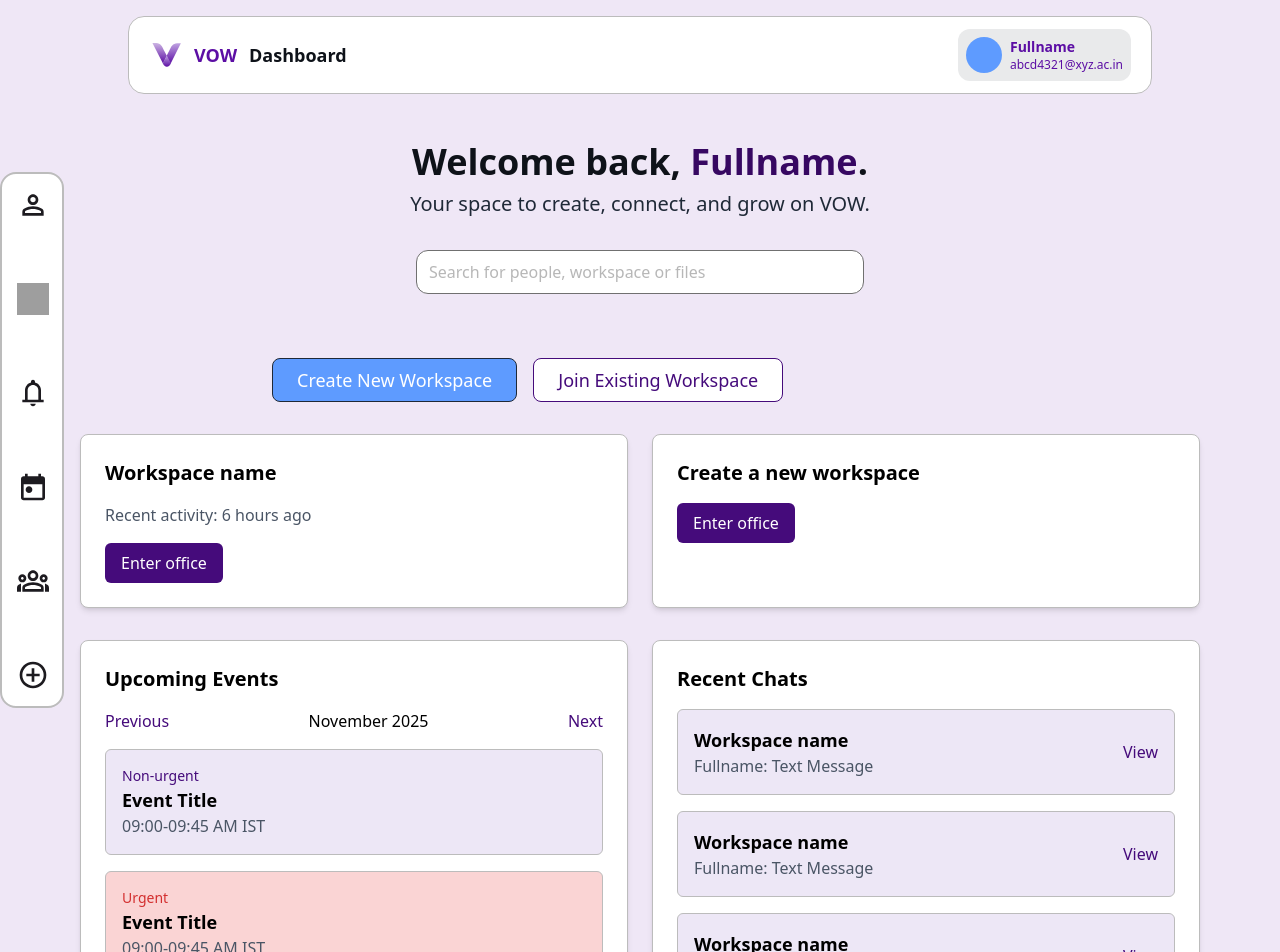
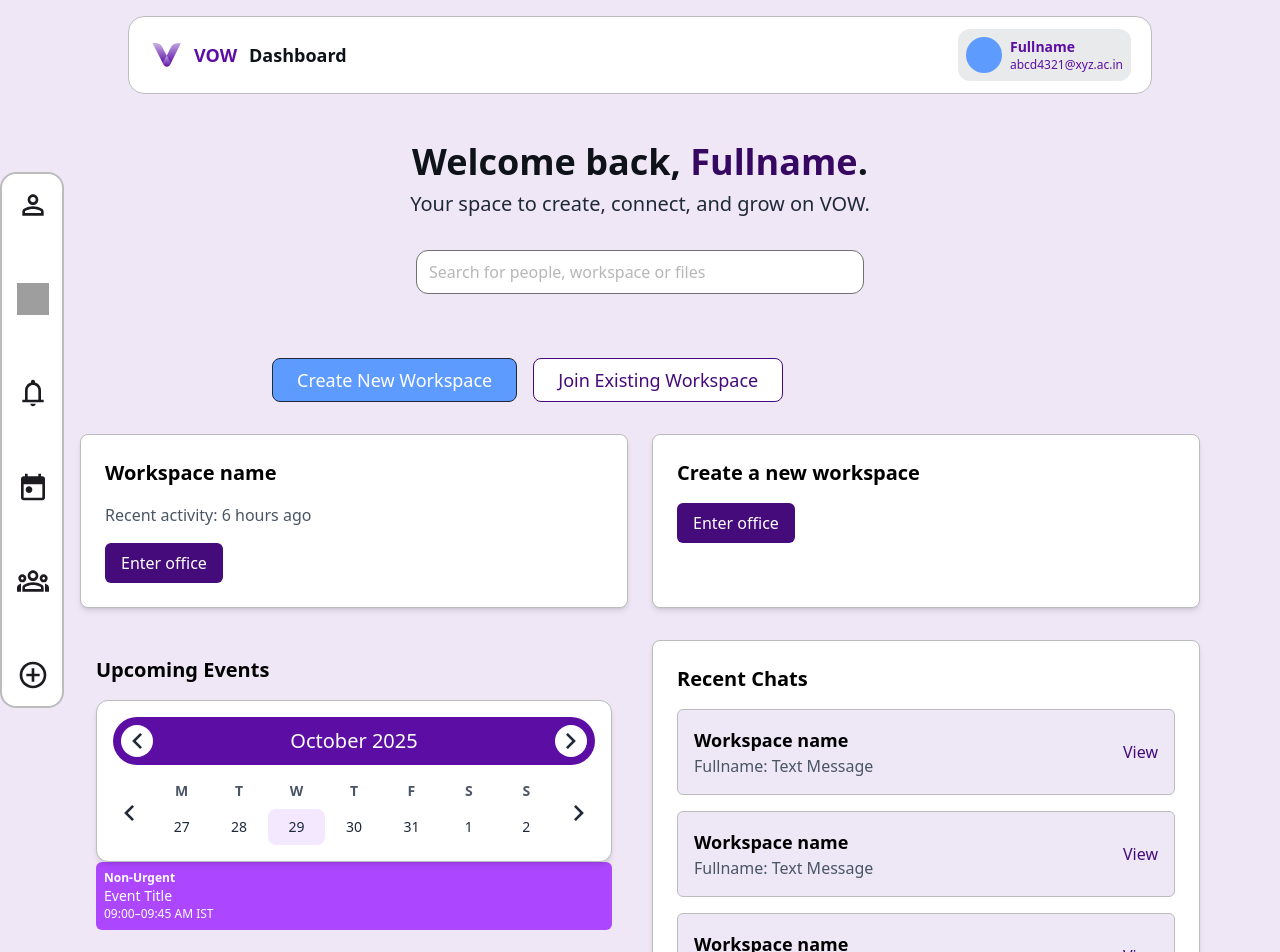
Before and after one commit to Yashvi-saini/VOW-frontend, a React (Vite) app: page / in a window 1280 px wide. Shown: the top 952 px of the page. Built offline with nearby package versions, Linux system fonts and the light colour scheme; grey boxes are pictures that could not be loaded.

Commit message:
added calender in upcoming events section

```diff
--- /dev/null
+++ b/src/components/dashboard/dash-components/EventCard.jsx
@@ -0,0 +1,12 @@
+// EventCard.jsx
+export default function EventCard({ event }) {
+  const bgColor = event.urgency === 'urgent' ? 'bg-gray-200' : 'bg-purple-500 text-white';
+
+  return (
+    <div className={`rounded-md p-2 mb-2 ${bgColor}`}>
+      <div className="text-xs font-bold capitalize">{event.urgency}</div>
+      <div className="text-sm">{event.title}</div>
+      <div className="text-xs">{event.time}</div>
+    </div>
+  );
+}
--- /dev/null
+++ b/src/components/dashboard/dash-components/WeekCalendar.jsx
@@ -0,0 +1,116 @@
+import React, { useState } from 'react';
+import icon from '../dashboard-assets/icon.svg';
+
+export default function WeekCalendar() {
+  const [currentDate, setCurrentDate] = useState(new Date());
+
+  const getWeekDates = (date) => {
+    const startOfWeek = new Date(date);
+    startOfWeek.setDate(date.getDate() - date.getDay() + 1); // Monday
+    return Array.from({ length: 7 }, (_, i) => {
+      const d = new Date(startOfWeek);
+      d.setDate(startOfWeek.getDate() + i);
+      return d;
+    });
+  };
+
+  const formatDate = (date) => date.toISOString().split('T')[0];
+  const weekDates = getWeekDates(currentDate);
+  const monthLabel = currentDate.toLocaleDateString('en-US', {
+    month: 'long',
+    year: 'numeric',
+  });
+
+  const goToPreviousWeek = () => {
+    const newDate = new Date(currentDate);
+    newDate.setDate(currentDate.getDate() - 7);
+    setCurrentDate(newDate);
+  };
+
+  const goToNextWeek = () => {
+    const newDate = new Date(currentDate);
+    newDate.setDate(currentDate.getDate() + 7);
+    setCurrentDate(newDate);
+  };
+
+  const goToPreviousMonth = () => {
+    const newDate = new Date(currentDate);
+    newDate.setMonth(currentDate.getMonth() - 1);
+    setCurrentDate(newDate);
+  };
+
+  const goToNextMonth = () => {
+    const newDate = new Date(currentDate);
+    newDate.setMonth(currentDate.getMonth() + 1);
+    setCurrentDate(newDate);
+  };
+
+  return (
+    <div className="bg-white rounded-xl shadow-md p-4 border border-[#BCBCBC] relative">
+      {/* Month Header */}
+      <div className="flex items-center justify-between mb-4 rounded-4xl text-white bg-[#5C0EA4] px-2">
+        <button
+          onClick={goToPreviousMonth}
+          className="bg-white p-2 rounded-full"
+        >
+          <img src={icon} alt="prev-month" className="w-4 h-4 rotate-180" />
+        </button>
+        <h2 className="text-white font-medium text-xl py-2.5">{monthLabel}</h2>
+        <button
+          onClick={goToNextMonth}
+          className="bg-white p-2 rounded-full"
+        >
+          <img src={icon} alt="next-month" className="w-4 h-4" />
+        </button>
+      </div>
+
+      {/* Week Navigation */}
+      <div className="flex items-center justify-between">
+        <button
+          onClick={goToPreviousWeek}
+          className="bg-white p-2 rounded-full"
+        >
+          <img src={icon} alt="prev-week" className="w-4 h-4 rotate-180" />
+        </button>
+
+        <div className="flex-1 px-2">
+          {/* Weekday Labels */}
+          <div className="flex justify-between text-sm font-semibold text-gray-600 mb-2">
+            {['M', 'T', 'W', 'T', 'F', 'S', 'S'].map((day, i) => (
+              <div key={i} className="w-full text-center">
+                {day}
+              </div>
+            ))}
+          </div>
+
+          {/* Dates */}
+          <div className="flex justify-between text-center">
+            {weekDates.map((date, i) => {
+              const isToday =
+                formatDate(date) === formatDate(new Date())
+                  ? 'bg-purple-100'
+                  : '';
+              return (
+                <div
+                  key={i}
+                  className={`w-full py-2 rounded-lg ${isToday} transition-all`}
+                >
+                  <div className="text-sm font-medium text-gray-800">
+                    {date.getDate()}
+                  </div>
+                </div>
+              );
+            })}
+          </div>
+        </div>
+
+        <button
+          onClick={goToNextWeek}
+          className="bg-white p-2 rounded-full"
+        >
+          <img src={icon} alt="next-week" className="w-4 h-4" />
+        </button>
+      </div>
+    </div>
+  );
+}
--- /dev/null
+++ b/src/components/dashboard/dash-components/dateUtils.js
@@ -0,0 +1,17 @@
+// dateUtils.js
+export function getWeekDays() {
+  const today = new Date();
+  const days = [];
+
+  for (let i = 0; i < 7; i++) {
+    const date = new Date(today);
+    date.setDate(today.getDate() + i);
+
+    days.push({
+      date: date.toISOString().split('T')[0],
+      label: date.toLocaleDateString('en-US', { weekday: 'short', day: 'numeric', month: 'short' }),
+    });
+  }
+
+  return days;
+}
--- /dev/null
+++ b/src/components/dashboard/dash-components/upcomingevents.jsx
@@ -0,0 +1,29 @@
+// App.jsx
+import WeekCalendar from '../dash-components/WeekCalendar';
+import EventCard from '../dash-components/EventCard.jsx';
+const sampleEvents = [
+  {
+    title: 'Event Title',
+    date: '2025-10-31',
+    time: '09:00–09:45 AM IST',
+    urgency: 'non-urgent',
+  },
+  {
+    title: 'Event Title',
+    date: '2025-10-31',
+    time: '09:00–09:45 AM IST',
+    urgency: 'urgent',
+  },
+];
+
+function UpcomingEvents() {
+  return (
+    <div className="p-4">
+      <h2 className="text-xl font-bold mb-4">Upcoming Events</h2>
+      <WeekCalendar events={sampleEvents} />
+      <EventCard event={sampleEvents[0]} />
+    </div>
+  );
+}
+
+export default UpcomingEvents;
--- a/src/components/dashboard/dashboard.jsx
+++ b/src/components/dashboard/dashboard.jsx
@@ -3,6 +3,7 @@ import logo from "/logo.svg";
 import Footer from "../footer";
 import { useNavigate } from "react-router-dom";
 import Sidebar from "./dash-components/sidebar.jsx";
+import UpcomingEvents from "../dashboard/dash-components/upcomingevents.jsx";
 
 const Dashboard = () => {
   const navigate = useNavigate();
@@ -81,26 +82,7 @@ const Dashboard = () => {
         {/* Events and Chats Section */}
         <div className="grid grid-cols-1 md:grid-cols-2 gap-6">
           {/* Upcoming Events */}
-          <div className="bg-white shadow-md rounded-lg p-6 border border-[#BCBCBC]">
-            <h2 className="text-xl font-semibold mb-4">Upcoming Events</h2>
-            <div className="flex items-center justify-between mb-4">
-              <button className="text-[#450B7B]">Previous</button>
-              <span>November 2025</span>
-              <button className="text-[#450B7B]">Next</button>
-            </div>
-            <div className="space-y-4">
-              <div className="bg-[#EDE7F6] p-4 rounded-md border border-[#BCBCBC]">
-                <p className="text-sm text-[#450B7B]">Non-urgent</p>
-                <h3 className="text-lg font-semibold">Event Title</h3>
-                <p className="text-gray-600">09:00-09:45 AM IST</p>
-              </div>
-              <div className="bg-[#FAD4D4] p-4 rounded-md border border-[#BCBCBC]">
-                <p className="text-sm text-[#D32F2F]">Urgent</p>
-                <h3 className="text-lg font-semibold">Event Title</h3>
-                <p className="text-gray-600">09:00-09:45 AM IST</p>
-              </div>
-            </div>
-          </div>
+          <UpcomingEvents/>
           {/* Recent Chats */}
           <div className="bg-white shadow-md rounded-lg p-6 border border-[#BCBCBC]">
             <h2 className="text-xl font-semibold mb-4">Recent Chats</h2>
```
Also changed, not shown: src/components/dashboard/dashboard-assets/icon.svg (added).
